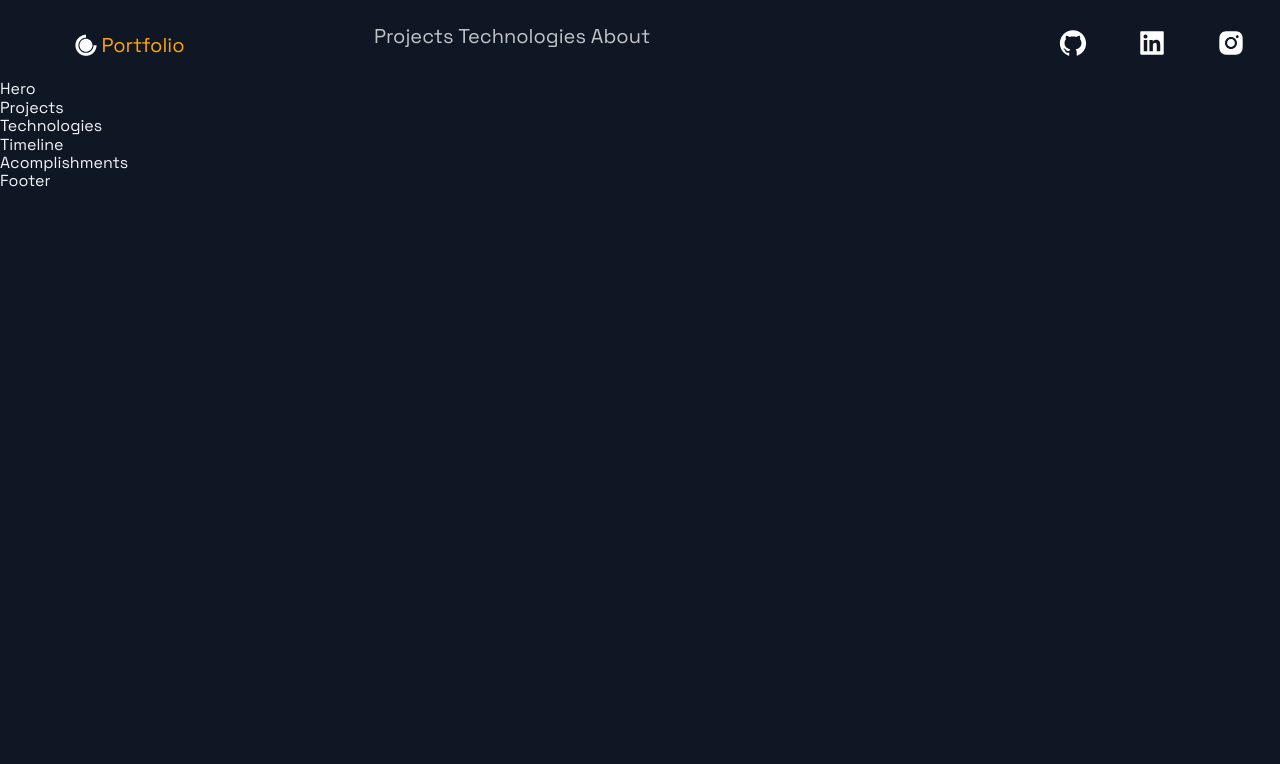
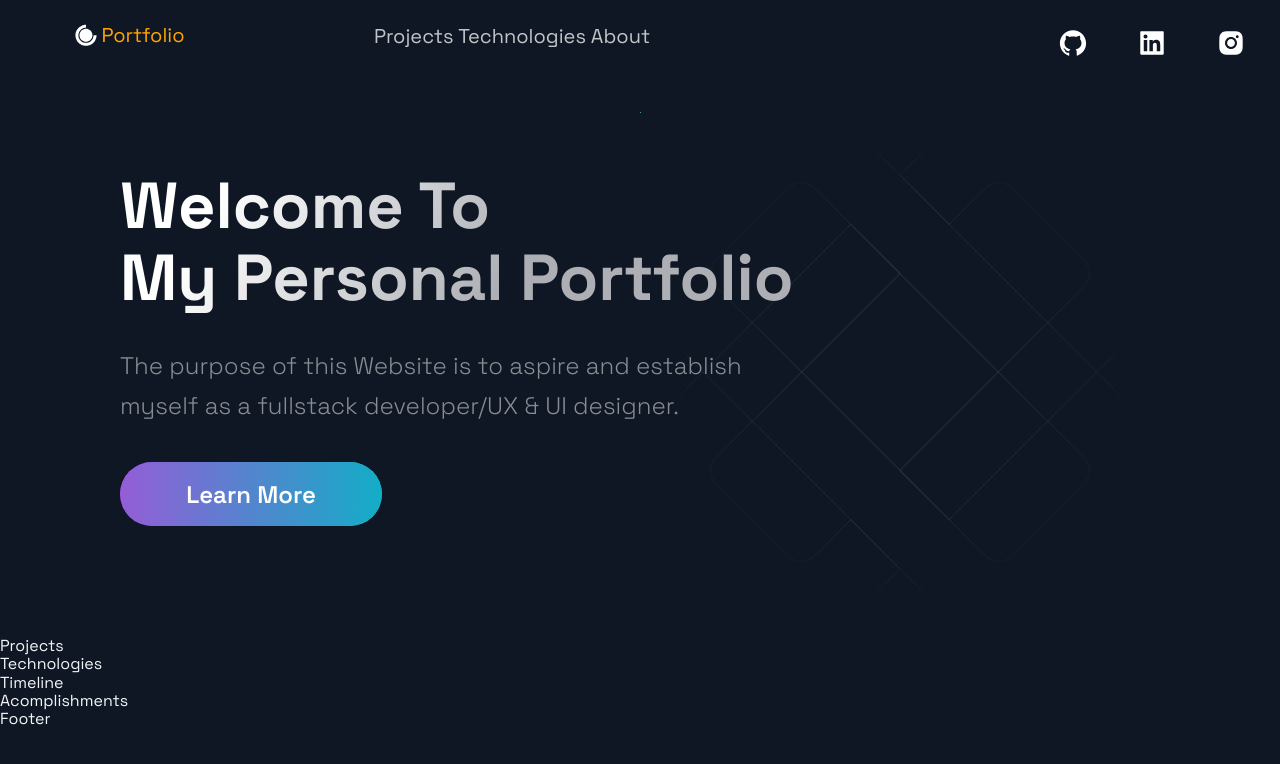
Before and after one commit to haluskua/Personal_Portfolio, a Next.js app: page / in a window 1280 px wide. Shown: the top 764 px of the page. Built offline with nearby package versions, Linux system fonts and the light colour scheme.

Commit message:
added svg file and buttons with title descriptions

```diff
--- a/src/components/Header/Header.js
+++ b/src/components/Header/Header.js
@@ -22,6 +22,7 @@ const Header = () => (
             display: "flex",
             alignItems: "center",
             color: "white",
+            marginBottom: "20px",
           }}
         >
           <DiCssdeck size="3rem" /> <Span>Portfolio</Span>
--- a/src/components/Hero/Hero.js
+++ b/src/components/Hero/Hero.js
@@ -1,13 +1,29 @@
-import React from 'react';
+import React from "react";
 
-import { Section, SectionText, SectionTitle } from '../../styles/GlobalComponents';
-import Button from '../../styles/GlobalComponents/Button';
-import { LeftSection } from './HeroStyles';
+import {
+  Section,
+  SectionText,
+  SectionTitle,
+} from "../../styles/GlobalComponents";
+import Button from "../../styles/GlobalComponents/Button";
+import { LeftSection } from "./HeroStyles";
 
-const Hero = (props) => (
-  <div>
-    Hero
-  </div>
+const Hero = () => (
+  <Section row nopadding>
+    <LeftSection>
+      <SectionTitle main center>
+        Welcome To <br />
+        My Personal Portfolio
+      </SectionTitle>
+      <SectionText>
+        The purpose of this Website is to aspire and establish myself as a
+        fullstack developer/UX & UI designer.
+      </SectionText>
+      <Button onClick={() => (window.location = "https://google.com")}>
+        Learn More
+      </Button>
+    </LeftSection>
+  </Section>
 );
 
 export default Hero;
--- a/src/pages/index.js
+++ b/src/pages/index.js
@@ -1,19 +1,19 @@
-import Acomplishments from '../components/Acomplishments/Acomplishments';
-import BgAnimation from '../components/BackgrooundAnimation/BackgroundAnimation';
-import Hero from '../components/Hero/Hero';
-import Projects from '../components/Projects/Projects';
-import Technologies from '../components/Technologies/Technologies';
-import Timeline from '../components/TimeLine/TimeLine';
-import { Layout } from '../layout/Layout';
-import { Section } from '../styles/GlobalComponents';
+import Acomplishments from "../components/Acomplishments/Acomplishments";
+import BgAnimation from "../components/BackgrooundAnimation/BackgroundAnimation";
+import Hero from "../components/Hero/Hero";
+import Projects from "../components/Projects/Projects";
+import Technologies from "../components/Technologies/Technologies";
+import Timeline from "../components/TimeLine/TimeLine";
+import { Layout } from "../layout/Layout";
+import { Section } from "../styles/GlobalComponents";
 
 const Home = () => {
   return (
     <Layout>
-      {/* <Section grid> */}
+      <Section grid>
         <Hero />
-        {/* <BgAnimation /> */}
-      {/* </Section> */}
+        <BgAnimation />
+      </Section>
       <Projects />
       <Technologies />
       <Timeline />
```
